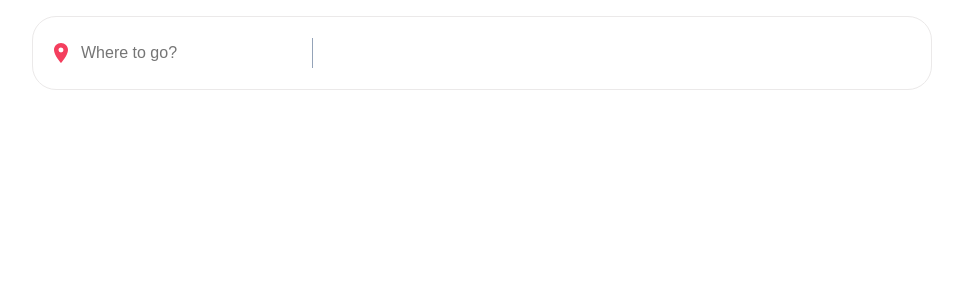
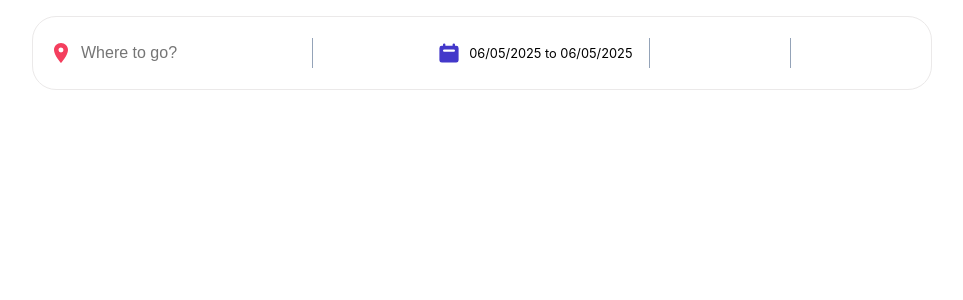
Before and after one commit to cool-developer-2052/booking-hotel-app, a React (Vite) app: page / in a window 1280 px wide. Shown: the top 300 px of the page, without its empty margins (158-1121 px from the left). Built offline with nearby package versions, Linux system fonts and the light colour scheme.

Commit message:
feat(header): add date range picker with outside click handling
- Integrate react-date-range to allow users to select check-in and check-out dates
- Display selected date range in the Header component
- Create reusable useOutsideClick hook to close dropdown on outside click

```diff
--- a/package.json
+++ b/package.json
@@ -11,8 +11,10 @@
     "preview": "vite preview"
   },
   "dependencies": {
+    "date-fns": "^4.1.0",
     "json-server": "^1.0.0-beta.3",
     "react": "^19.1.0",
+    "react-date-range": "^2.0.1",
     "react-dom": "^19.1.0",
     "react-icons": "^5.5.0"
   },
--- a/src/App.css
+++ b/src/App.css
@@ -104,6 +104,7 @@
   cursor: pointer;
   margin-left: 0.5rem;
   font-size: 0.8rem;
+  user-select: none;
 }
 
 .headerSearchBtn {
--- a/src/components/Header/Header.jsx
+++ b/src/components/Header/Header.jsx
@@ -1,13 +1,31 @@
-import { useState } from "react";
+import { useState, useRef } from "react";
+
 import { MdLocationOn } from "react-icons/md";
+import { HiCalendar } from "react-icons/hi";
+import { DateRange } from "react-date-range";
+import { format } from "date-fns";
+
+import "react-date-range/dist/styles.css"; // main style file
+import "react-date-range/dist/theme/default.css"; // theme css fileo
+
+import useOutsideClick from "../../hooks/useOutsideClick.js";
 
 function Header() {
   // === State for input field ===
   const [destination, setDestination] = useState("");
+  const [date, setDate] = useState([
+    {
+      startDate: new Date(),
+      endDate: new Date(),
+      key: "selection",
+    },
+  ]);
+  const [isDateRangeOpen, setIsDateRangeOpen] = useState(false);
 
   return (
     <header className="header">
       <div className="headerSearch">
+        {/* Destination Input */}
         <div className="headerSearchItem">
           <MdLocationOn className="headerIcon locationIcon" />
           <input
@@ -21,9 +39,66 @@ function Header() {
           />
           <span className="seperator"></span>
         </div>
+
+        {/* Date Picker */}
+        <div className="headerSearchItem">
+          <HiCalendar className="headerIcon dateIcon" />
+          <div
+            className="dateDropDown"
+            id="calendarDropDown"
+            onClick={() => setIsDateRangeOpen((prev) => !prev)}
+          >
+            {/* Show selected date range */}
+            {`${format(date[0].startDate, "MM/dd/yyyy")} to ${format(date[0].endDate, "MM/dd/yyyy")}`}
+          </div>
+          <DateRangeDropDown
+            date={date}
+            setDate={setDate}
+            isDateRangeOpen={isDateRangeOpen}
+            setIsDateRangeOpen={setIsDateRangeOpen}
+          />
+          <span className="seperator"></span>
+        </div>
+
+        {/* Guest & Room Options */}
+        <div className="headerSearchItem">
+          <span className="seperator"></span>
+        </div>
+
+        {/* Search button */}
+        <div className="headerSearchItem"></div>
       </div>
     </header>
   );
 }
 
 export default Header;
+
+/*
+ * DateRangeDropDown: Renders a calendar dropdown to select date range
+ * Closes automatically when clicking outside the calendar area
+ */
+function DateRangeDropDown({
+  date,
+  setDate,
+  setIsDateRangeOpen,
+  isDateRangeOpen,
+}) {
+  const dateRangeRef = useRef();
+  useOutsideClick(dateRangeRef, "calendarDropDown", () =>
+    setIsDateRangeOpen(false),
+  );
+  return (
+    isDateRangeOpen && (
+      <div ref={dateRangeRef}>
+        <DateRange
+          className="date"
+          ranges={date}
+          onChange={(item) => setDate([item.selection])}
+          minDate={new Date()}
+          moveRangeOnFirstSelection={true}
+        />
+      </div>
+    )
+  );
+}
--- /dev/null
+++ b/src/hooks/useOutsideClick.js
@@ -0,0 +1,24 @@
+import { useEffect } from "react";
+
+/**
+ * Custom hook to detect clicks outside a given element (except a specific element by ID)
+ * @param {React.RefObject} ref - The ref of the element to detect outside clicks from
+ * @param {string} exceptionId - ID of the element to exclude from outside detection
+ * @param {Function} cb - Callback function to run when an outside click is detected
+ */
+function useOutsideClick(ref, exceptionId, cb) {
+  useEffect(() => {
+    function handleOutsideClick(event) {
+      // If ref is valid and the click is outside the ref and not on the exception element
+      if (
+        ref.current &&
+        !ref.current.contains(event.target) &&
+        event.target.id !== exceptionId
+      ) {
+        cb();
+      }
+    }
+    document.addEventListener("mousedown", handleOutsideClick);
+  }, [cb]);
+}
+export default useOutsideClick;
```
Also changed, not shown: 1 other file (tests, documents, lock files or other folders).
